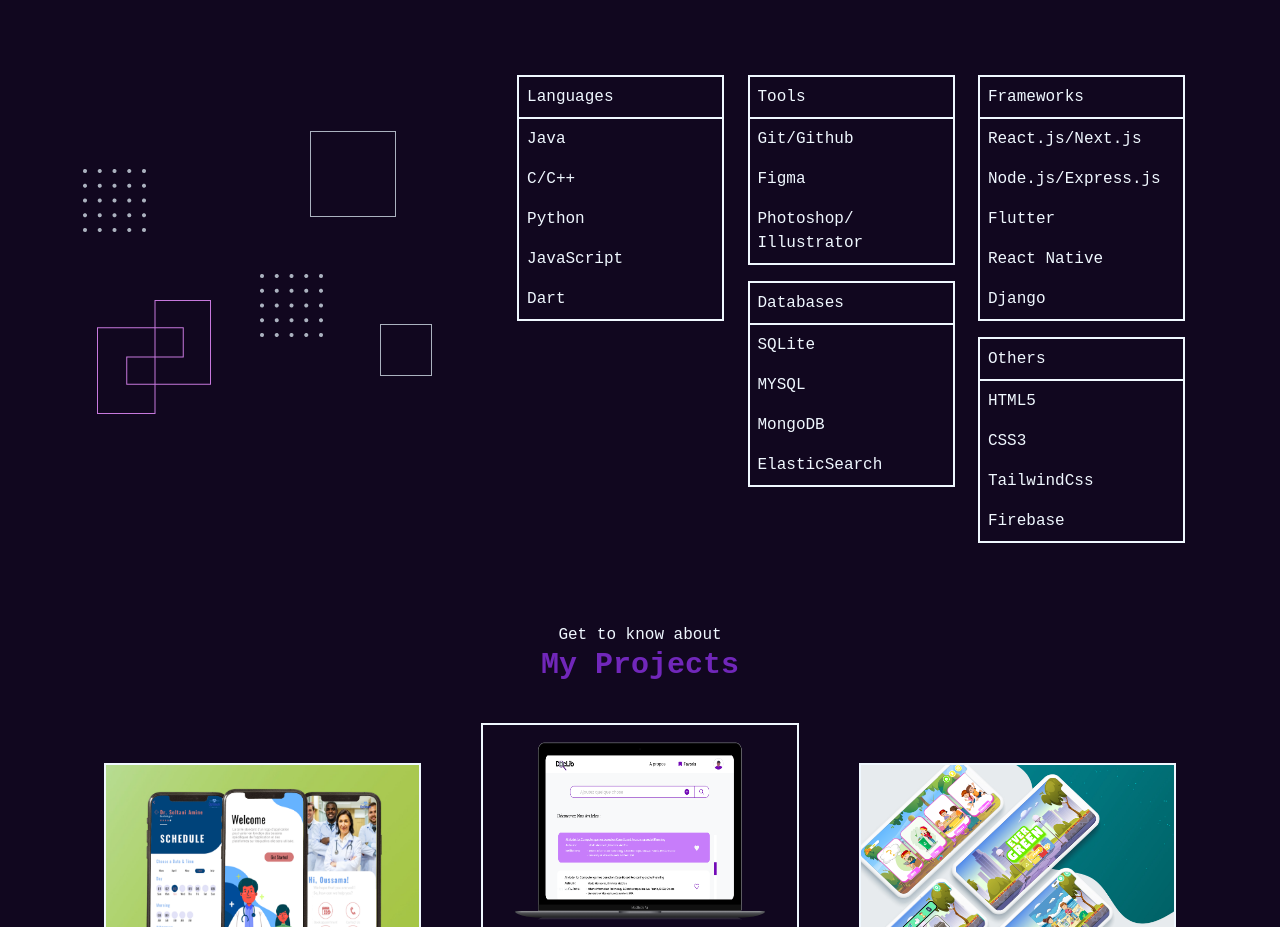
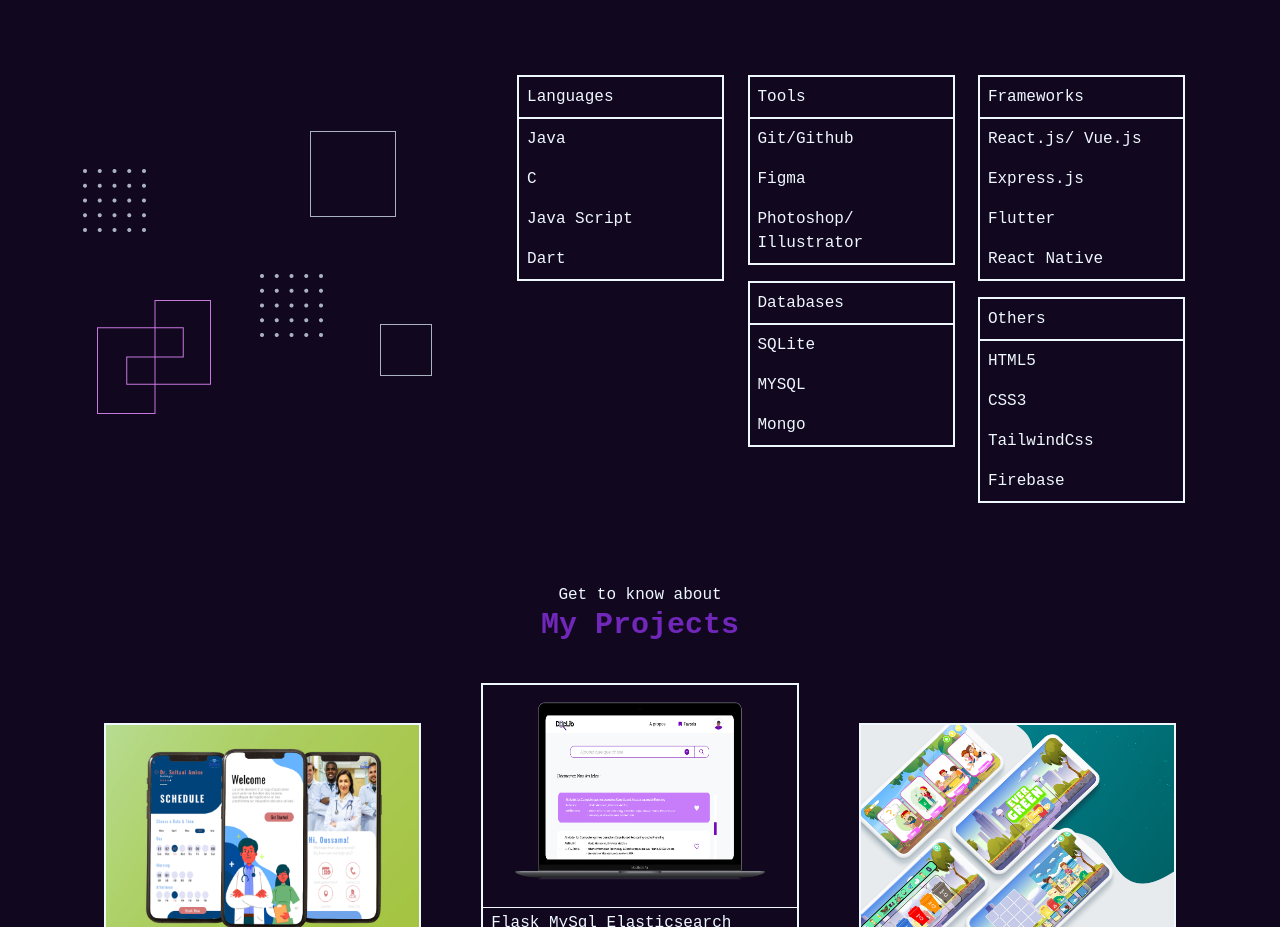
Before and after one commit to ousscher/My-Portfolio, a React (Create React App) app: page / in a window 1280 px wide. Shown: the part 1620-2547 px from the top of the page. Built offline with nearby package versions, Linux system fonts and the light colour scheme.

Commit message:
Update Skills.jsx

```diff
--- a/src/components/Skills.jsx
+++ b/src/components/Skills.jsx
@@ -41,9 +41,8 @@
                     </div>
                     <div className="flex flex-col">
                         <p className="m-2 " >Java</p>
-                        <p className="m-2 " >C/C++</p>
-                        <p className="m-2 " >Python</p>
-                        <p className="m-2 " >JavaScript</p>
+                        <p className="m-2 " >C</p>
+                        <p className="m-2 " >Java Script</p>
                         <p className="m-2 " >Dart</p>
                     </div>
                     </div>
@@ -67,8 +66,7 @@
                     <div className="flex flex-col">
                         <p className="m-2 " >SQLite</p>
                         <p className="m-2 " >MYSQL</p>
-                        <p className="m-2 " >MongoDB</p>
-                        <p className="m-2 " >ElasticSearch</p>
+                        <p className="m-2 " >Mongo</p>
                     </div>
                     </div>
                     </div>
@@ -79,11 +77,10 @@
                         <p className="p-2">Frameworks</p>
                     </div>
                     <div className="flex flex-col">
-                        <p className="m-2 " >React.js/Next.js</p>
-                        <p className="m-2 " >Node.js/Express.js</p>
+                        <p className="m-2 " >React.js/ Vue.js</p>
+                        <p className="m-2 " >Express.js</p>
                         <p className="m-2 " >Flutter</p>
                         <p className="m-2 " >React Native</p>
-                        <p className="m-2 " >Django</p>
                     </div>
                     </div>
                     <div className="  border-2 w-[100%] mb-4 ">
@@ -120,9 +117,10 @@
                     </div>
                     <div className="flex flex-col h-[80%] justify-evenly">
                         <p className="m-2 " >Java</p>
-                        <p className="m-2 " >C</p>
-                        <p className="m-2 " >Java Script</p>
+                        <p className="m-2 " >C/C++</p>
+                        <p className="m-2 " >JavaScript</p>
                         <p className="m-2 " >Dart</p>
+                        <p className="m-2 " >Python</p>
                     </div>
                     </div>
                 </SwiperSlide>
@@ -149,6 +147,7 @@
                     <p className="m-2 " >SQLite</p>
                         <p className="m-2 " >MYSQL</p>
                         <p className="m-2 " >Mongo</p>
+                        <p className="m-2 " >ElasticSearch</p>
                     </div>
                     </div>
                 </SwiperSlide>
@@ -159,10 +158,11 @@
                         <p className="p-2">Frameworks</p>
                     </div>
                     <div className="flex flex-col h-[80%] justify-evenly">
-                    <p className="m-2 " >React.js/ Vue.js</p>
+                    <p className="m-2 " >React.js/Next.js</p>
                         <p className="m-2 " >Express.js</p>
                         <p className="m-2 " >Flutter</p>
                         <p className="m-2 " >React Native</p>
+                        <p className="m-2 " >Django</p>
                     </div>
                     </div>
                 </SwiperSlide>
```
